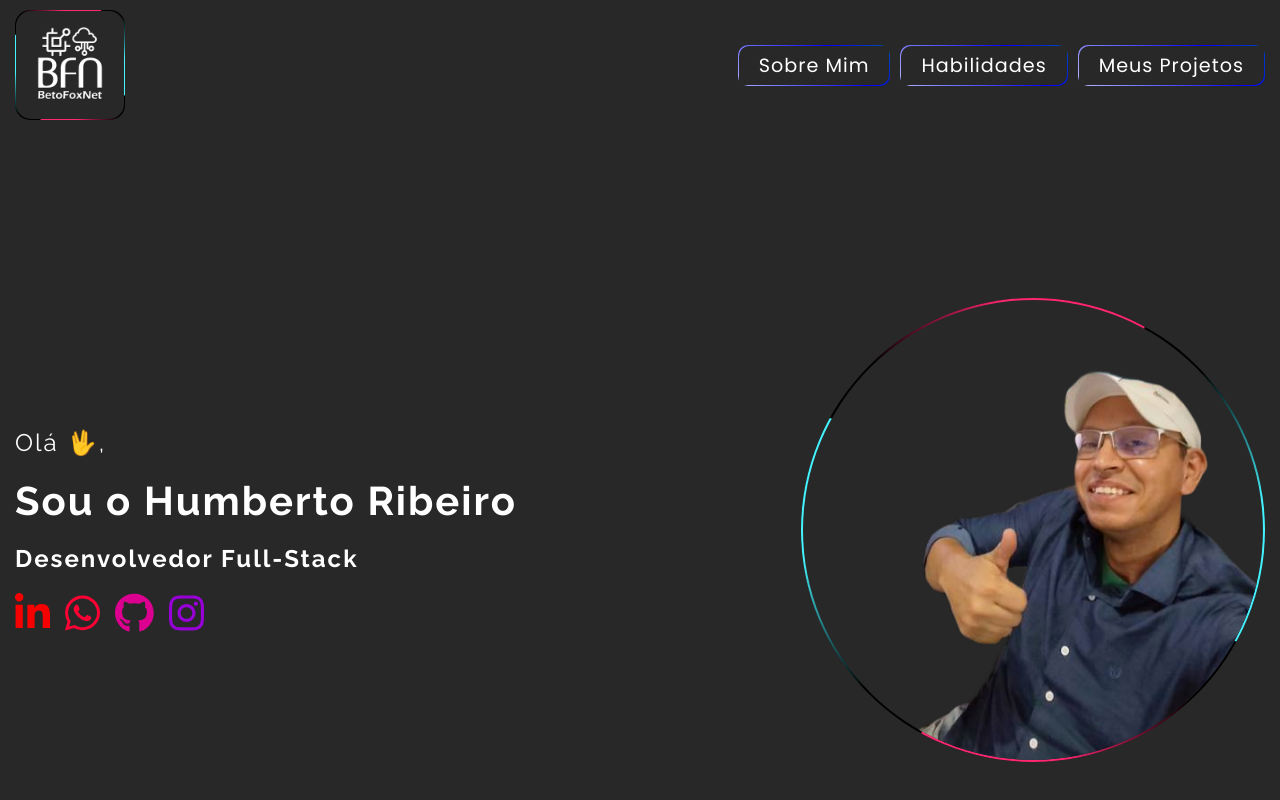
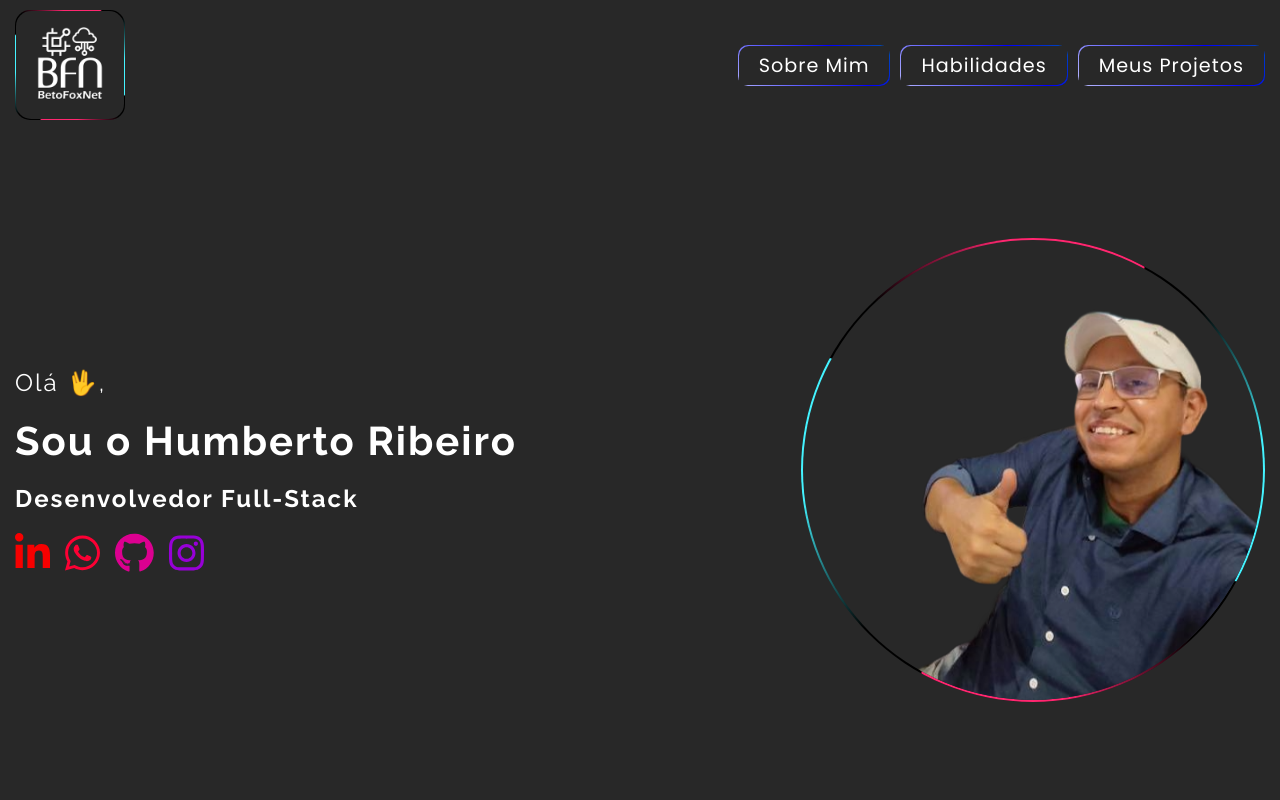
Before and after one commit to HumbertoFox/portfolio-react, a React (Vite) app: page / in a window 1280 px wide. Shown: the top 800 px of the page. Built offline with nearby package versions, Linux system fonts and the light colour scheme.

Commit message:
update animate start

```diff
--- a/src/App.css
+++ b/src/App.css
@@ -22,3 +22,35 @@ body {
 a {
   text-decoration: none;
 }
+
+[data-animation] {
+  opacity: 0;
+  transition: 1s;
+}
+
+[data-animation="up"] {
+  transform: translate3d(0, 100%, 0);
+}
+
+[data-animation="right"] {
+  transform: translate3d(100px, 0, 0);
+}
+
+[data-animation="down"] {
+  transform: translate3d(0, -100%, 0);
+}
+
+[data-animation="left"] {
+  transform: translate3d(-100%, 0, 0);
+}
+
+[data-animation].animation {
+  opacity: 1;
+  transform: translate3d(0, 0, 0);
+}
+
+@media (max-width: 900px) {
+  [data-animation="right"] {
+    transform: translate3d(-100%, 0, 0);
+  }
+}
--- a/src/components/start/index.jsx
+++ b/src/components/start/index.jsx
@@ -1,11 +1,31 @@
+import { useEffect, useRef } from 'react';
 import { FontAwesomeIcon } from '@fortawesome/react-fontawesome';
 import { faLinkedinIn, faWhatsapp, faGithub, faInstagram } from '@fortawesome/free-brands-svg-icons';
+import { DivStartImg, DivStartSocial, PerfilImg, SectionDivStartImg, SectionDivStartText, SectionStart } from '../style/startstyle';
 import ImgPrefil from '../../assets/foto-perfil.png';
-import { DivStartImg, DivStartSocial, PerfilImg, SectionDivStartImg, SectionDivStartText, SectionStart } from '../style/startstyle';
 
 export const StartComponents = () => {
+
+    const selectAnimations = useRef(null);
+
+    useEffect(() => {
+        const handleScroll = () => {
+            const windowTop = window.pageYOffset + window.innerHeight * -.5;
+            if (selectAnimations.current) {
+                const animation = selectAnimations.current;
+                if (windowTop > animation.offsetTop) {
+                    animation.classList.remove('animation');
+                } else {
+                    animation.classList.add('animation');
+                }
+            }
+        };
+
+        window.addEventListener('scroll', handleScroll);
+        return () => window.removeEventListener('scroll', handleScroll);
+    }, []);
     return (
-        <SectionStart>
+        <SectionStart ref={selectAnimations} className='animation' data-animation='up'>
             <SectionDivStartText>
                 <p>Olá 🖖,</p>
                 <h1>Sou o Humberto Ribeiro</h1>
--- a/src/components/style/startstyle.js
+++ b/src/components/style/startstyle.js
@@ -41,7 +41,7 @@ const animateIcons = keyframes`
 `;
 
 const SectionStart = styled.section`
-    min-height: 100vh;
+    min-height: 85vh;
     display: flex;
     justify-content: space-between;
     align-items: center;
```
